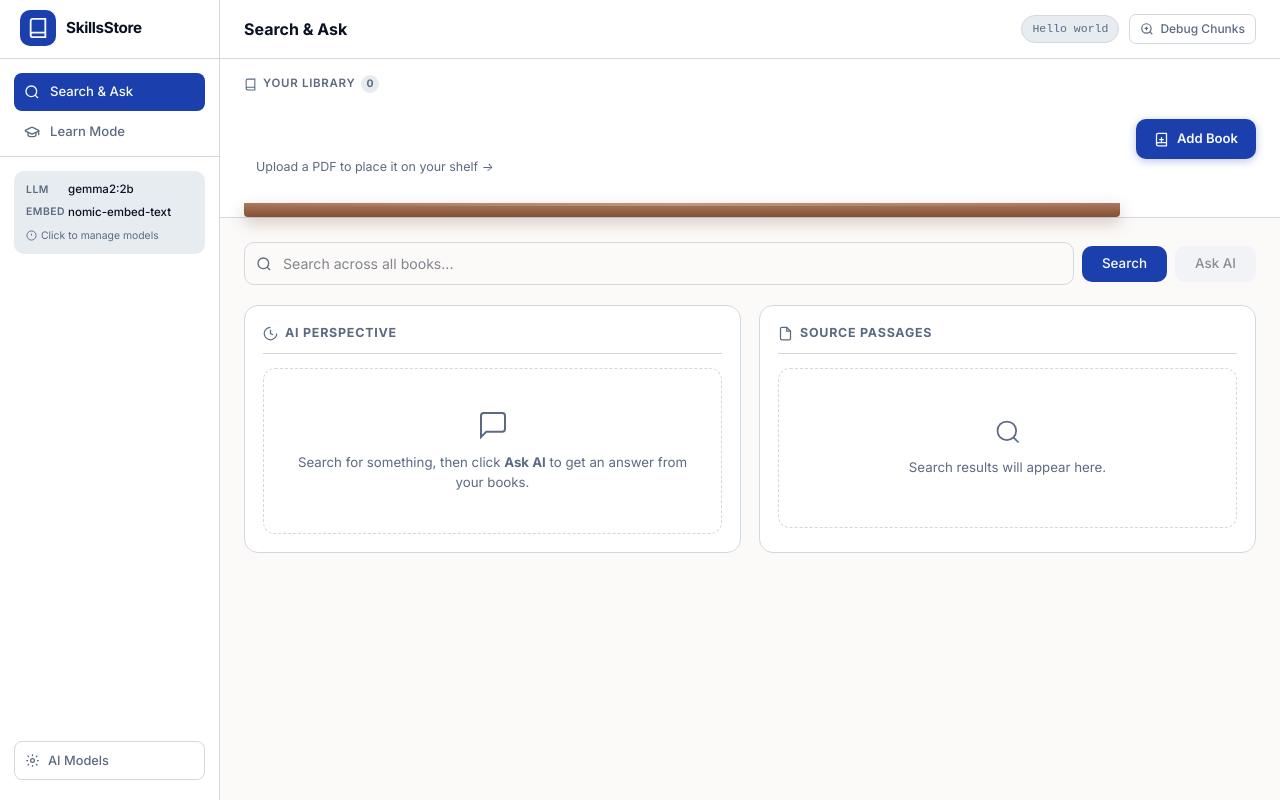
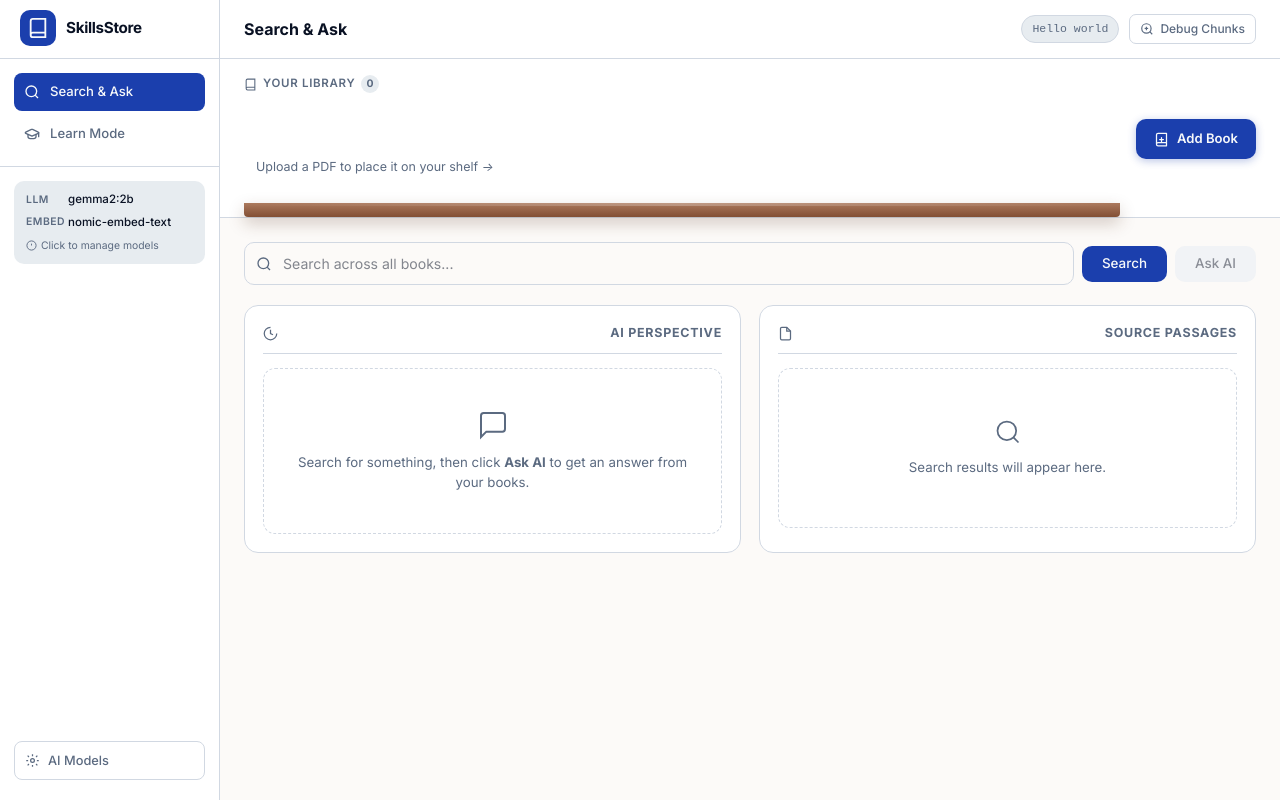
Before and after one commit to uzakotim/skillsstore, a React (Vite) app: page / in a window 1280 px wide. Built offline with nearby package versions, Linux system fonts and the light colour scheme.

Commit message:
css fixes

```diff
--- a/src/App.css
+++ b/src/App.css
@@ -169,7 +169,7 @@
   color: var(--foreground);
 }
 
-.sidebar-nav { display: flex; flex-direction: column; gap: 2px; }
+.sidebar-nav { display: flex; flex-direction: column; gap: 4px; margin-bottom: 8px; }
 
 .nav-item {
   display: flex; align-items: center; gap: 10px;
@@ -507,7 +507,7 @@
 
 /* ─── Panel shared styles ─────────────────────────────────────────────────── */
 .panel-header {
-  display: flex; align-items: center; gap: 7px;
+  display: flex; justify-content: space-between; align-items: center; gap: 7px;
   font-size: 0.78rem; font-weight: 700;
   text-transform: uppercase; letter-spacing: 0.06em;
   color: var(--muted-foreground);
--- a/src/App.tsx
+++ b/src/App.tsx
@@ -521,12 +521,16 @@ function App() {
                 {showChunksPanel && chunks.length > 0 && (
                   <div className="chunks-panel">
                     <div className="panel-header">
+                      <div className="flex items-center gap-2">
                         <svg width="15" height="15" viewBox="0 0 24 24" fill="none" stroke="currentColor" strokeWidth="2">
                           <rect x="3" y="3" width="18" height="18" rx="2" /><path d="M3 9h18M9 21V9" />
                         </svg>
                         Knowledge Grains
+                      </div>
+                      <div className="flex items-center gap-2">
                         <span className="panel-count">{chunks.length}</span>
                         <button className="panel-close" onClick={() => setShowChunksPanel(false)}>×</button>
+                      </div>
                     </div>
                     <div className="chunks-list">
                       {chunks.map((chunk) => (
```
Lines whose indentation alone changed are shown as unchanged.
